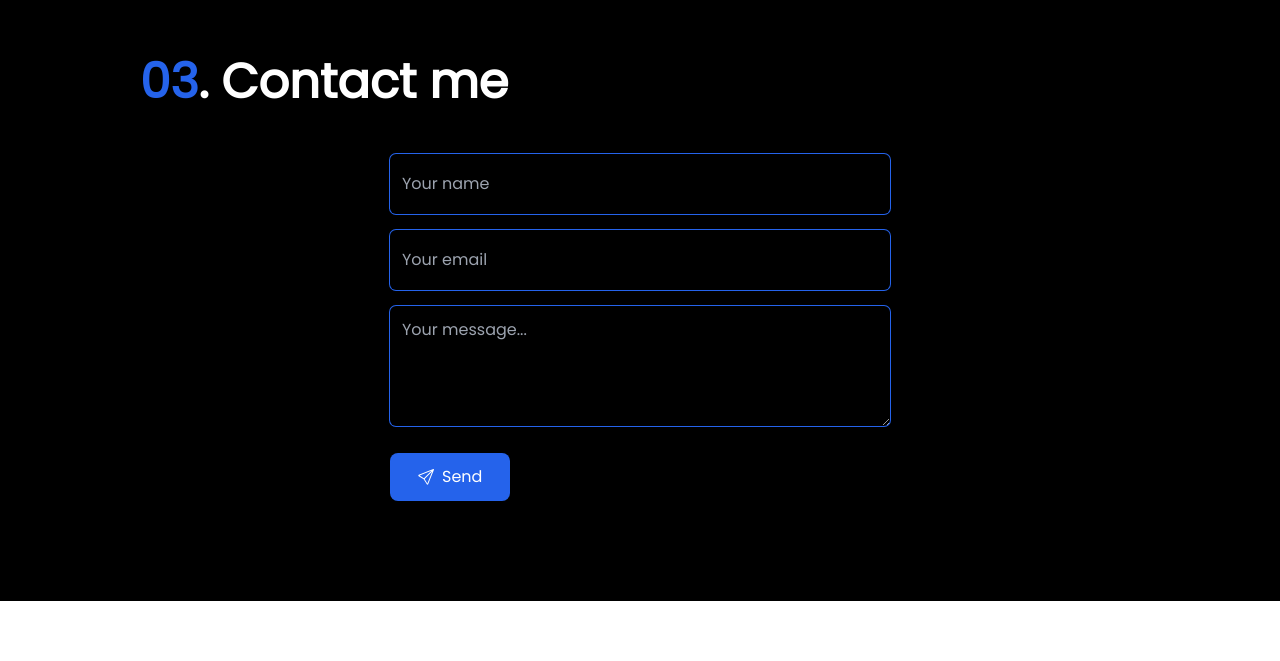
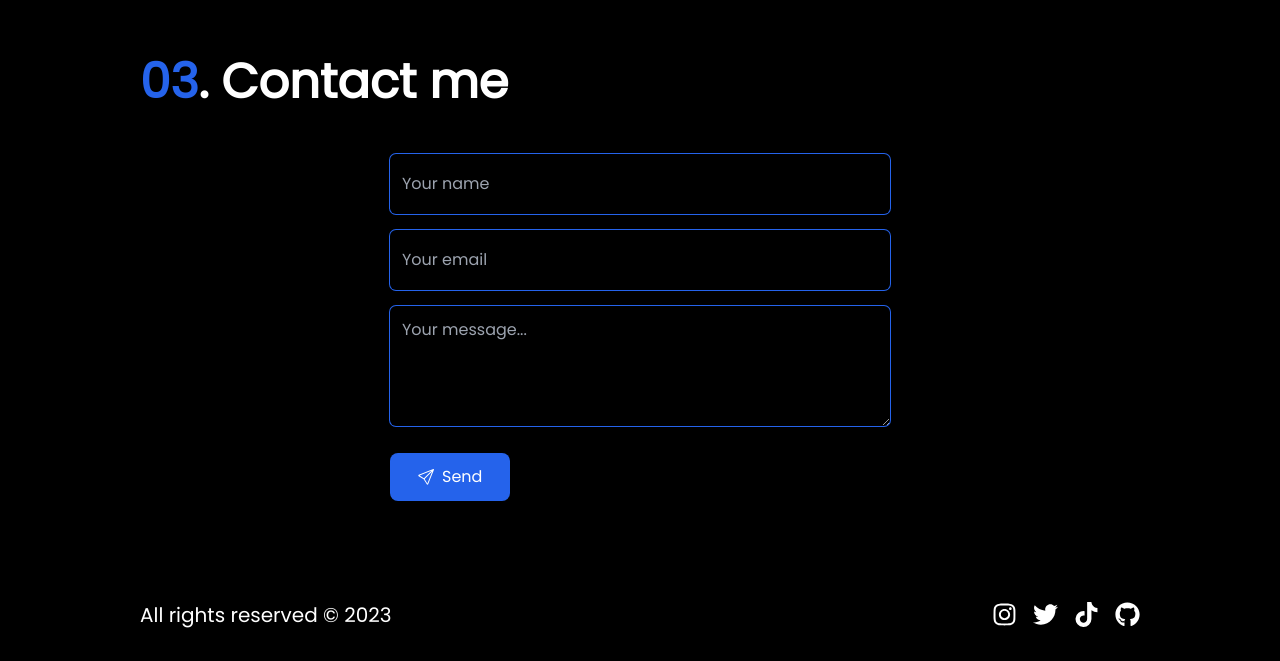
Before and after one commit to R4heem-Orekoya/react-Portfolio, a React (Vite) app: page / in a window 1280 px wide. Shown: the part 2332-2993 px from the top of the page. Before the commit the page ends 2933 px from the top, so only its background shows below. Built offline with nearby package versions, Linux system fonts and the light colour scheme.

Commit message:
added footer

```diff
--- a/src/App.jsx
+++ b/src/App.jsx
@@ -4,6 +4,7 @@ import Hero from "./Components/hero"
 import About from "./Components/about"
 import Projects from "./Components/projects"
 import Contact from "./Components/Contact"
+import Footer from "./Components/footer"
 
 export default function App() {
   return(
@@ -13,6 +14,7 @@ export default function App() {
       <About />
       <Projects />
       <Contact />
+      <Footer />
     </div>
   )
 }
--- /dev/null
+++ b/src/Components/footer.jsx
@@ -0,0 +1,31 @@
+import React from "react";
+import{FaInstagram, FaTwitter, FaTiktok, FaGithub} from 'react-icons/fa'
+
+const Footer = () => {
+    return(
+        <footer className="text-white pb-8">
+            <div className="w-[90%] max-w-[1000px] mx-auto flex justify-between flex-wrap gap-8 items-center text-center">
+                <div>
+                    <p className="text-xl md:text-sm">All rights reserved © 2023</p>
+                </div>
+
+                <div className="flex gap-4">
+                    <a href="#">
+                        <FaInstagram size={25} className="hover:text-blue-600 duration-300"/>
+                    </a>
+                    <a href="#">
+                        <FaTwitter size={25} className="hover:text-blue-600 duration-300"/>
+                    </a>
+                    <a href="#">
+                        <FaTiktok size={25} className="hover:text-blue-600 duration-300"/>
+                    </a>
+                    <a href="#">
+                        <FaGithub size={25} className="hover:text-blue-600 duration-300"/>
+                    </a>
+                </div>
+            </div>
+        </footer>
+    )
+}
+
+export default Footer
```
